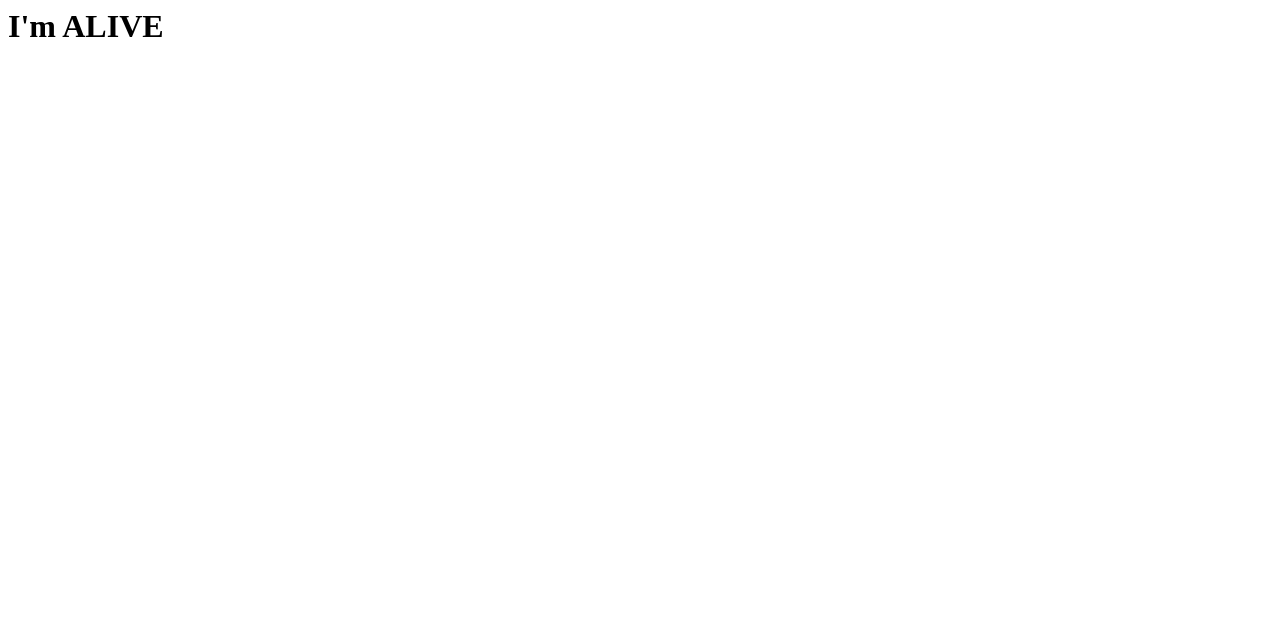
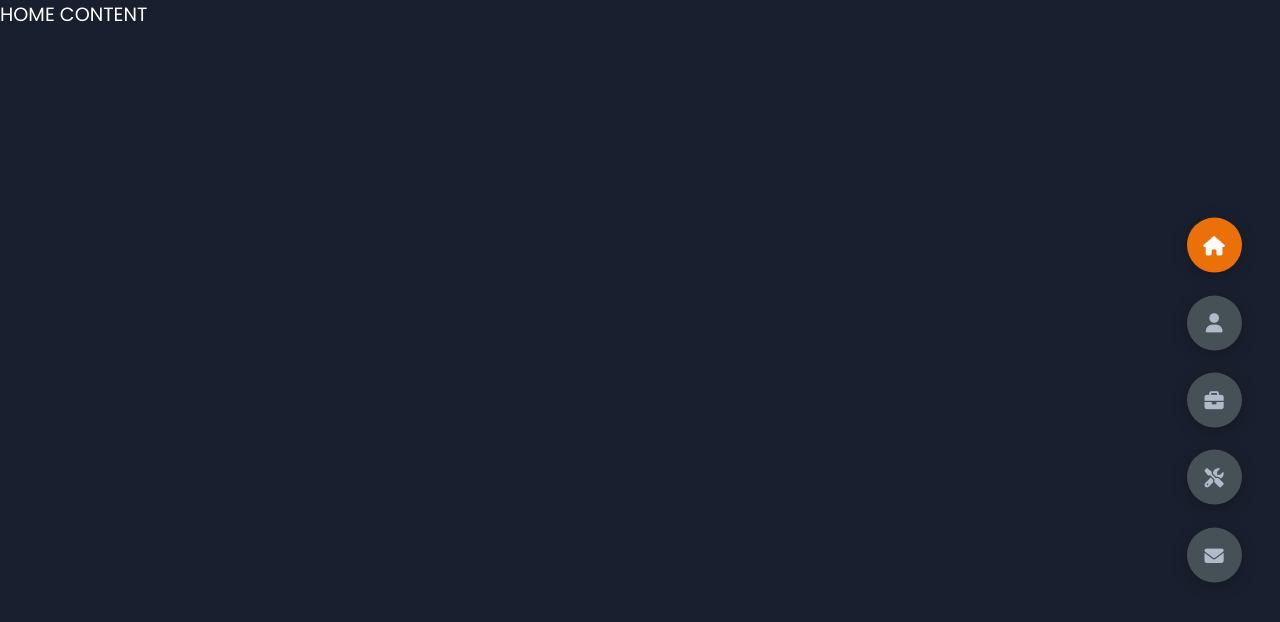
Before and after one commit to roman-dzhadan/Mona, a plain HTML site: page index.html in a window 1280 px wide. Drawn offline with Linux system fonts and the light colour scheme.

Commit message:
Added skeleton of portfolio

```diff
--- /dev/null
+++ b/assets/scripts/main.js
@@ -0,0 +1,13 @@
+function assignEventListeners() {
+    document.querySelectorAll('.control').forEach(control => {
+        control.addEventListener('click', e => {
+            const clickedControl = e.currentTarget
+            document.querySelector('.active-control').classList.remove('active-control')
+            clickedControl.classList.add('active-control')
+            document.querySelector(".active-container").classList.remove("active-container")
+            document.getElementById(clickedControl.dataset.id).classList.add('active-container')
+        })
+    })
+}
+
+assignEventListeners()
--- /dev/null
+++ b/assets/styles/main.scss
@@ -0,0 +1,117 @@
+/************************************************************************************
+    Different browser have different default styles.
+    We want to make our website has the same look & feel on every browser.
+    We need to explicitly reset styles.
+************************************************************************************/
+* {
+    margin: 0;
+    padding: 0;
+    box-sizing: border-box;
+    list-style: none;
+}
+
+:root {
+    --color-primary: #1a1f2f;
+    --color-secondary: #f47309f7;
+    --color-white: #ffffff;
+    --color-black: #000000;
+    --color-grey-0: #f7f7f7;
+    --color-grey-1: #dee3e9;
+    --color-grey-2: #afbbc9;
+    --color-grey-3: #6f7d88;
+    --color-grey-4: #465057;
+    --color-grey-5: #2c3038;
+    --color-grey-6: #101619;
+    --box-shadow-1: 0 3px 15px rgba(0, 0, 0, 0.25);
+}
+
+body {
+    background-color: var(--color-primary);
+    font-family: 'Poppins', sans-serif;
+    font-size: 1.2rem;
+    color: var(--color-white);
+}
+
+/**
+    Inactive section has to be invisible (use none for it)
+**/
+.container {
+    display: none;
+    transform: translateY(-100%) scale(0);
+    transition: all 0.4s ease-in-out;
+}
+
+header {
+    min-height: 100vh;
+    overflow: hidden;
+}
+
+section {
+    min-height: 100vh;
+    width: 100%;
+    position: absolute;
+    left: 0;
+    top: 0;
+    padding: 5rem 15rem;
+}
+
+/**
+    Active section has to be visible (use block for it)
+**/
+.active-container {
+    display: block;
+    animation: appear 1s ease-in-out;
+    transform: translateY(0) scaleY(1);
+
+    @keyframes appear {
+        0% {
+            transform: translateY(-100%) scaleY(0);
+        }
+
+        100% {
+            transform: translateY(0) scaleY(1);
+        }
+    }
+}
+
+.controls {
+    position: fixed;
+    z-index: 10;
+    top: 50%;
+    right: 3%;
+    display: flex;
+    flex-direction: column;
+    transform: translateY(-50%);
+
+    .control {
+        padding: 1rem;
+        cursor: pointer;
+        background-color: var(--color-grey-4);
+        width: 55px;
+        height: 55px;
+        border-radius: 50%;
+        display: flex;
+        justify-content: center;
+        align-items: center;
+        margin: 0.7rem 0;
+        box-shadow: var(--box-shadow-1);
+
+        i {
+            font-size: 1.2rem;
+            color: var(--color-grey-2);
+            pointer-events: none;
+        }
+    }
+
+    /**
+        When activating control, it has smooth animation.
+    **/
+    .active-control {
+        background-color: var(--color-secondary);
+        transition: all 0.5s ease-in-out;
+
+        i {
+            color: var(--color-white);
+        }
+    }
+}
--- a/index.html
+++ b/index.html
@@ -1 +1,48 @@
-<h1>I'm ALIVE</h1>
+<!DOCTYPE html>
+<html lang="en">
+
+<head>
+    <meta charset="UTF-8">
+    <meta http-equiv="X-UA-Compatible" content="IE=edge">
+    <meta name="viewport" content="width=device-width, initial-scale=1.0">
+    <title>Portfolio</title>
+    <link rel="stylesheet" href="assets/styles/main.css">
+    <link rel="preconnect" href="https://fonts.googleapis.com">
+    <link rel="preconnect" href="https://fonts.gstatic.com" crossorigin>
+    <link rel="stylesheet" href="https://fonts.googleapis.com/css2?family=Poppins&display=swap">
+    <link rel="stylesheet" href="https://cdnjs.cloudflare.com/ajax/libs/font-awesome/6.2.1/css/all.min.css"
+        integrity="sha512-MV7K8+y+gLIBoVD59lQIYicR65iaqukzvf/nwasF0nqhPay5w/9lJmVM2hMDcnK1OnMGCdVK+iQrJ7lzPJQd1w=="
+        crossorigin="anonymous" referrerpolicy="no-referrer" />
+</head>
+
+<body>
+    <header class="container active-container" id="home">
+        HOME CONTENT
+    </header>
+    <main>
+        <section class="container" id="about">ABOUT CONTENT</section>
+        <section class="container" id="portfolio">PORTFOLIO CONTENT</section>
+        <section class="container" id="stack">STACK CONTENT</section>
+        <section class="container" id="contact">CONTACT CONTENT</section>
+    </main>
+    <nav class="controls">
+        <div class="control active-control" data-id="home">
+            <i class="fa-solid fa-house"></i>
+        </div>
+        <div class="control" data-id="about">
+            <i class="fa-solid fa-user"></i>
+        </div>
+        <div class="control" data-id="portfolio">
+            <i class="fa-solid fa-briefcase"></i>
+        </div>
+        <div class="control" data-id="stack">
+            <i class="fa-solid fa-screwdriver-wrench"></i>
+        </div>
+        <div class="control" data-id="contact">
+            <i class="fa-solid fa-envelope"></i>
+        </div>
+    </nav>
+</body>
+<script src="assets/scripts/main.js"></script>
+
+</html>
```
Also changed, not shown: assets/styles/main.css (added), 1 other file.
